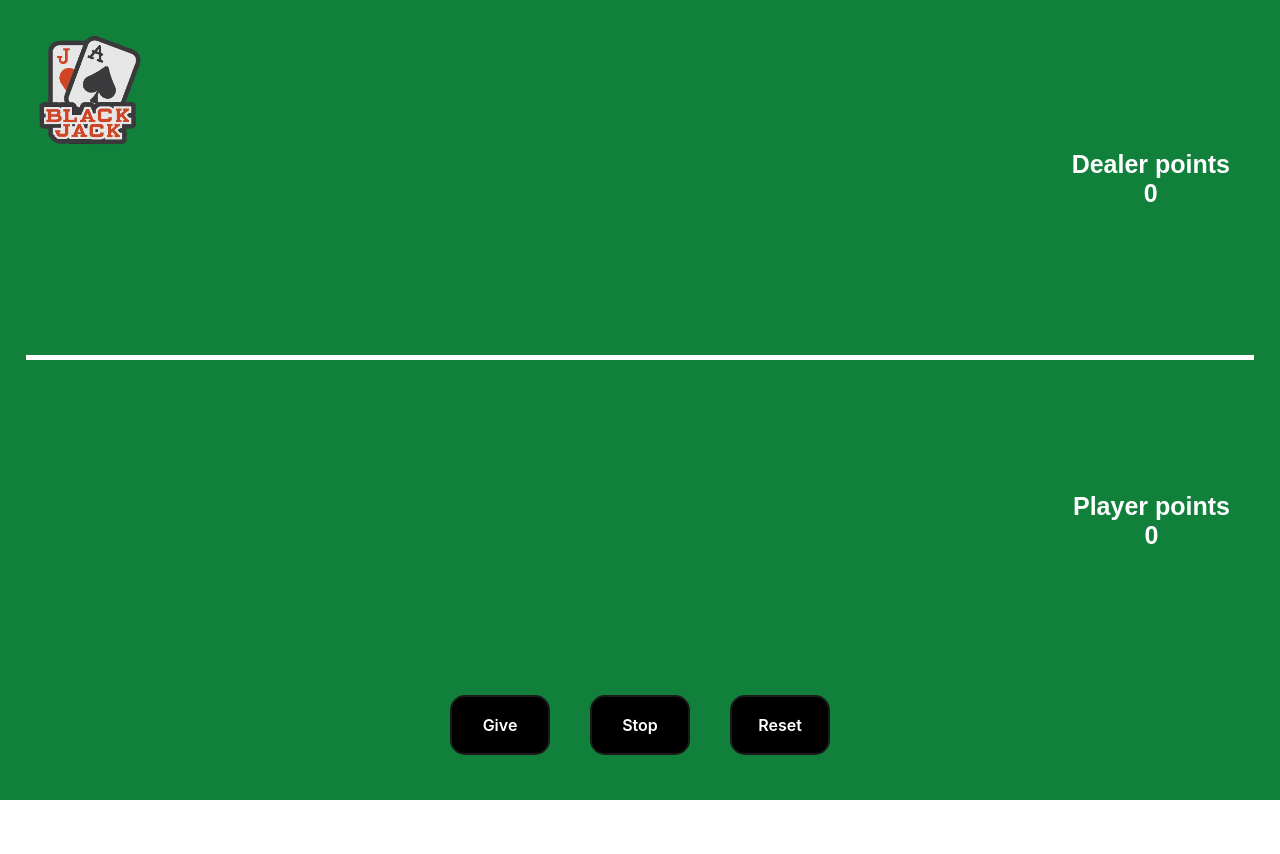
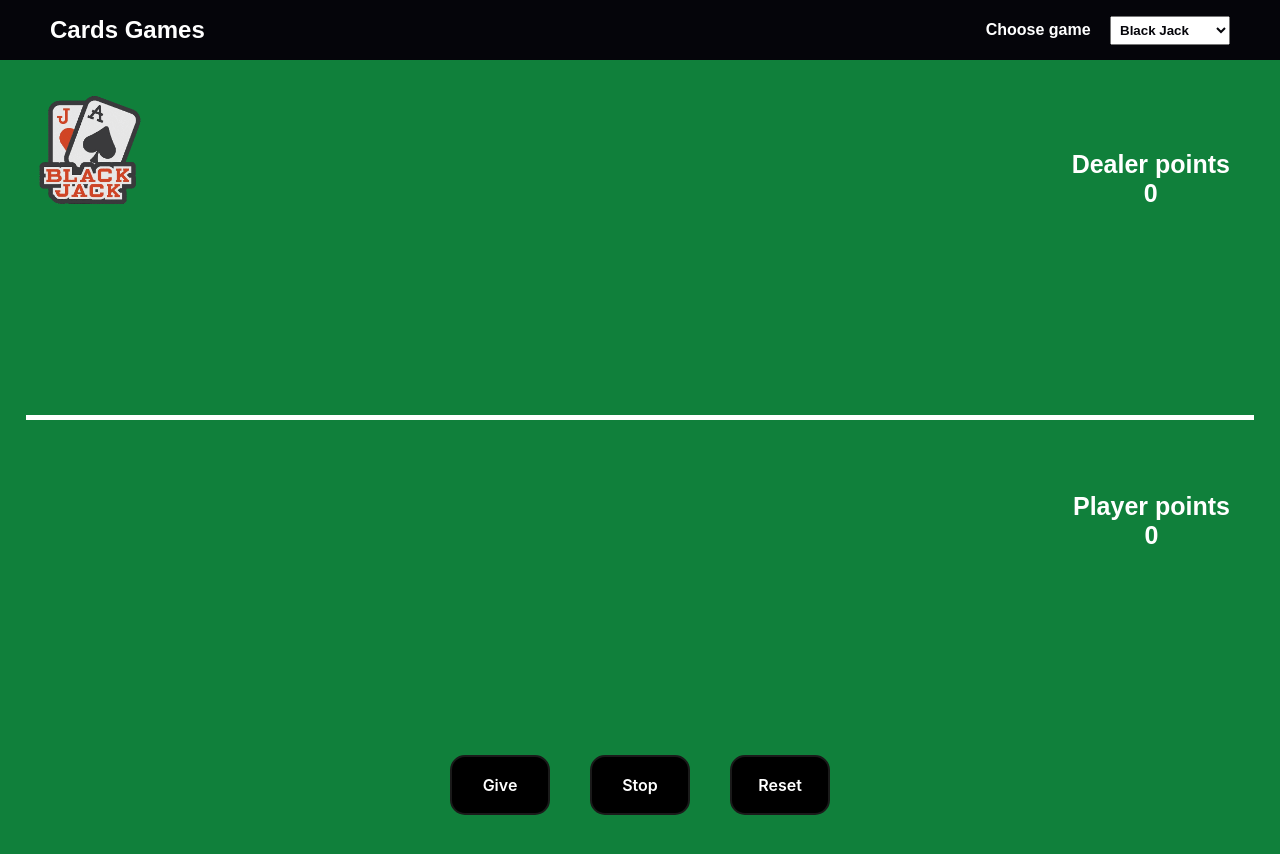
Before and after one commit to ChrisTreb/CardGame, a plain HTML site: page index.html in a window 1280 px wide. Before the commit the page ends 800 px from the top, so only its background shows below. Drawn offline with Linux system fonts and the light colour scheme; files whose address does not match are found by name.

Commit message:
Game options

```diff
--- a/css/style.css
+++ b/css/style.css
@@ -5,6 +5,24 @@
   font-family: Arial, Helvetica, sans-serif;
   font-weight: bold;
   color: #fff;
+}
+
+#navbar {
+  padding: 15px 50px;
+  background-color: #05050A;
+  height: 60px;
+  display: flex;
+  align-items: center;
+  justify-content: space-between;
+}
+
+#navbar > div > label {
+  margin: 15px;
+}
+
+#navbar > div > select {
+  padding: 5px;
+  color: #05050A;
 }
 
 #message-container {
--- a/index.html
+++ b/index.html
@@ -3,12 +3,25 @@
   <head>
     <meta charset="utf-8">
     <meta http-equiv="X-UA-Compatible" content="IE=edge">
-    <title>Card game</title>
+    <title>Cards games</title>
     <link rel="icon" type="image/png" href="img/bj-logo.png"/>
     <meta name="description" content="">
     <meta name="viewport" content="width=device-width, initial-scale=1">
   </head>
   <body>
+    <nav id="navbar">
+      <div>
+        <h1>Cards Games</h1>
+      </div>
+      <div>
+        <label for="game-select">Choose game</label>
+        <select>
+          <option value="black-jack" selected>Black Jack</option>
+          <option value="classic-battle">Classic Battle</option>
+          <option value="poker">Poker</option>
+        </select>
+      </div>
+    </nav>
     <div id="message-container">
       <p id="message"></p>
     </div>
--- a/js/Blackjack.js
+++ b/js/Blackjack.js
@@ -17,7 +17,6 @@ const BLACKJACK = "<img id='bj-logo' src='" + currentUrl + "img/bj-logo.png' />"
 
 const GAME = new Game(1, "Black Jack", BLACKJACK);
 
-
 function setCardsValues(cards) {
   cards.forEach(card => {
     if (HEADS.includes(card.label)) {
```
